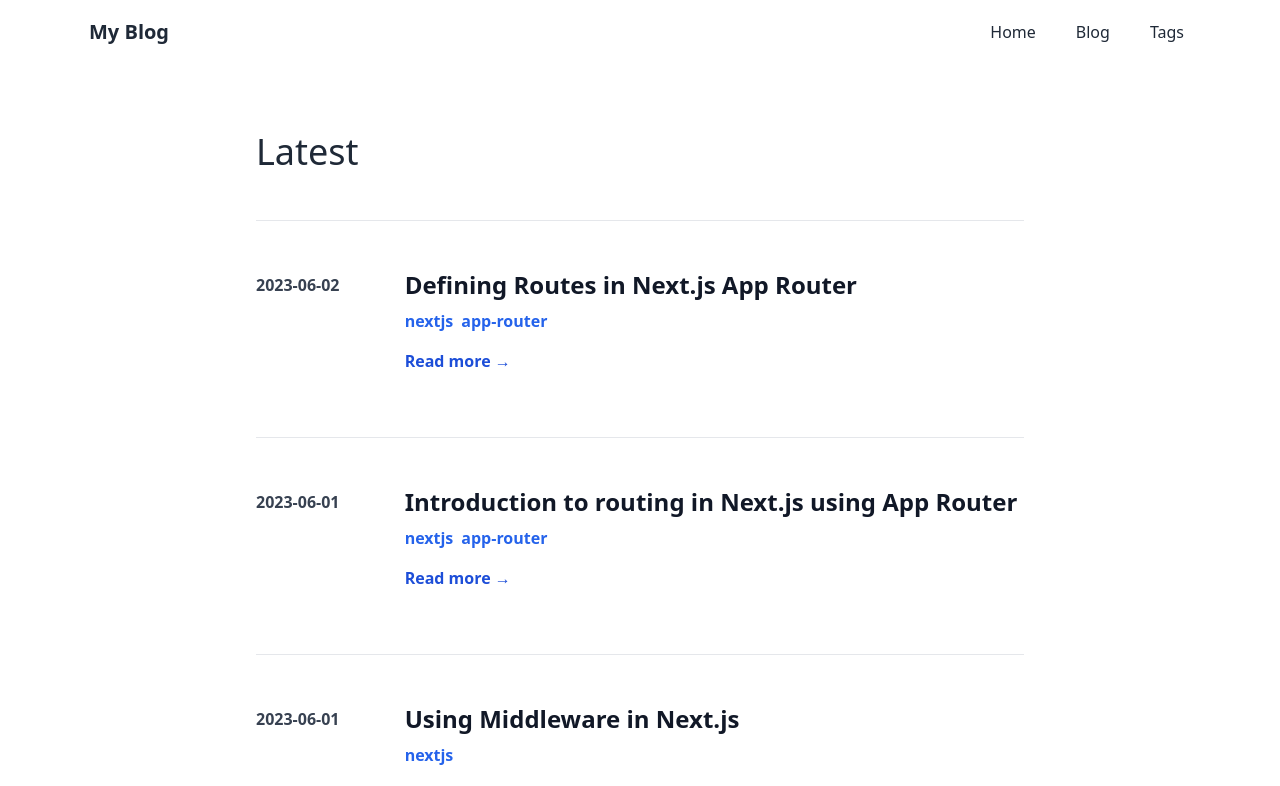
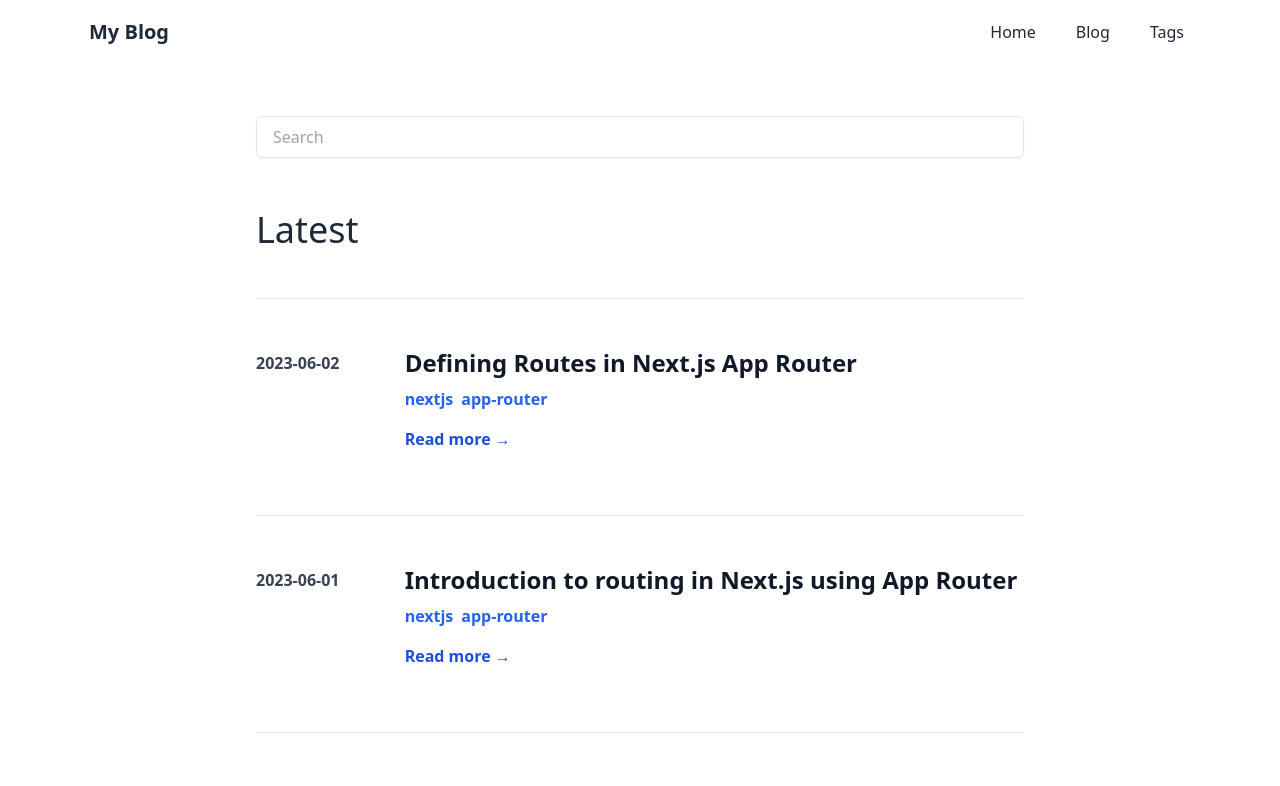
Before and after one commit to akshaymalik1995/nextjs-static-blog, a Next.js app: page / in a window 1280 px wide. Shown: the top 786 px of the page. Built offline with nearby package versions, Linux system fonts and the light colour scheme.

Commit message:
Add Search

```diff
--- /dev/null
+++ b/components/Search.js
@@ -0,0 +1,40 @@
+import Link from "next/link";
+import { useState } from "react";
+export default function Search({ posts }) {
+    const [searchTerm, setSearchTerm] = useState("");
+    const [searchResults, setSearchResults] = useState([]);
+    const handleSearchChange = (e) => {
+        setSearchTerm(e.target.value);
+        // Filter Post Title
+        const results = posts.filter(post => {
+            return post.title.toLowerCase().includes(searchTerm.toLowerCase());
+        }
+        ).slice(0, 5)
+        setSearchResults(results);
+    }
+
+    return (
+        <div className="container max-w-3xl mx-auto" >
+            <form className="flex items-center" >
+                <input
+                    onChange={handleSearchChange}
+                    type="search"
+                    placeholder="Search"
+                    className="px-4 mt-8 mb-1 py-2 w-full border rounded-md shadow-sm focus:outline-none focus:ring-2 focus:ring-blue-600 focus:border-transparent"
+                />
+            </form>
+
+            {/* Display search results in a box */}
+            {searchTerm.length > 0 && searchResults.length > 0 && (
+                <div className="overflow-y-auto max-h-72">
+                {searchResults.map(post => (
+                     <Link href={"/blog/" + post.slug} key={post.id} className="font-bold rounded  text-blue-700 p-4 hover:bg-blue-100 block">
+                        {post.title}
+                    </Link>
+                ))}
+            </div>
+            )}
+
+        </div>
+    )
+}
--- a/pages/index.js
+++ b/pages/index.js
@@ -2,24 +2,25 @@ import Link from 'next/link'
 import PostList from '@/components/PostList'
 import appConfig from '@/appConfig'
 import { getPosts } from '@/utils.mjs'
-
+import Search from '@/components/Search'
 
 export async function getStaticProps() {
- let posts = getPosts()
+ let allPosts = getPosts()
  const { postsOnHomePage } = appConfig
- posts = posts.slice(0, postsOnHomePage)
+ let pagePosts = allPosts.slice(0, postsOnHomePage)
 
   return {
     props: {
-      posts: posts || [],
+      pagePosts: pagePosts || [],
+      allPosts : allPosts || [],
     },
   }
 
 }
 
 
-export default function Home({ posts}) {
-  if (!posts || posts?.length === 0) {
+export default function Home({ pagePosts, allPosts}) {
+  if (!pagePosts || pagePosts?.length === 0) {
     return (
       <>
         <div className="container max-w-3xl mx-auto" >
@@ -32,10 +33,10 @@ export default function Home({ posts}) {
   return (
     <>
       <div className="container max-w-3xl mx-auto" >
-
+      <Search posts={allPosts} />
       <h1 className="text-4xl my-12">Latest</h1>
       <hr></hr>
-        <PostList posts={posts} />
+        <PostList posts={pagePosts} />
         {/* Link to all posts */}
         <Link className="btn-black inline-block my-8" href="/blog">
           All Posts
```
